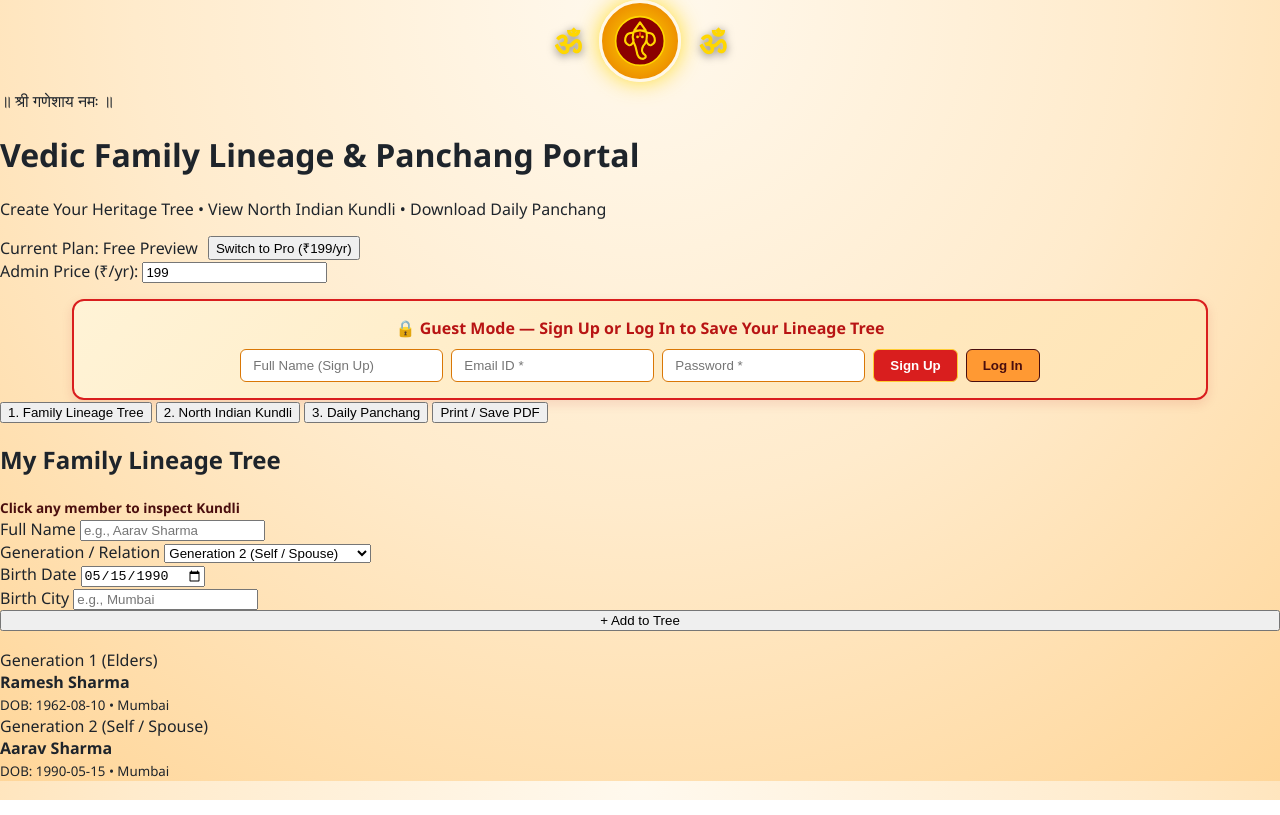
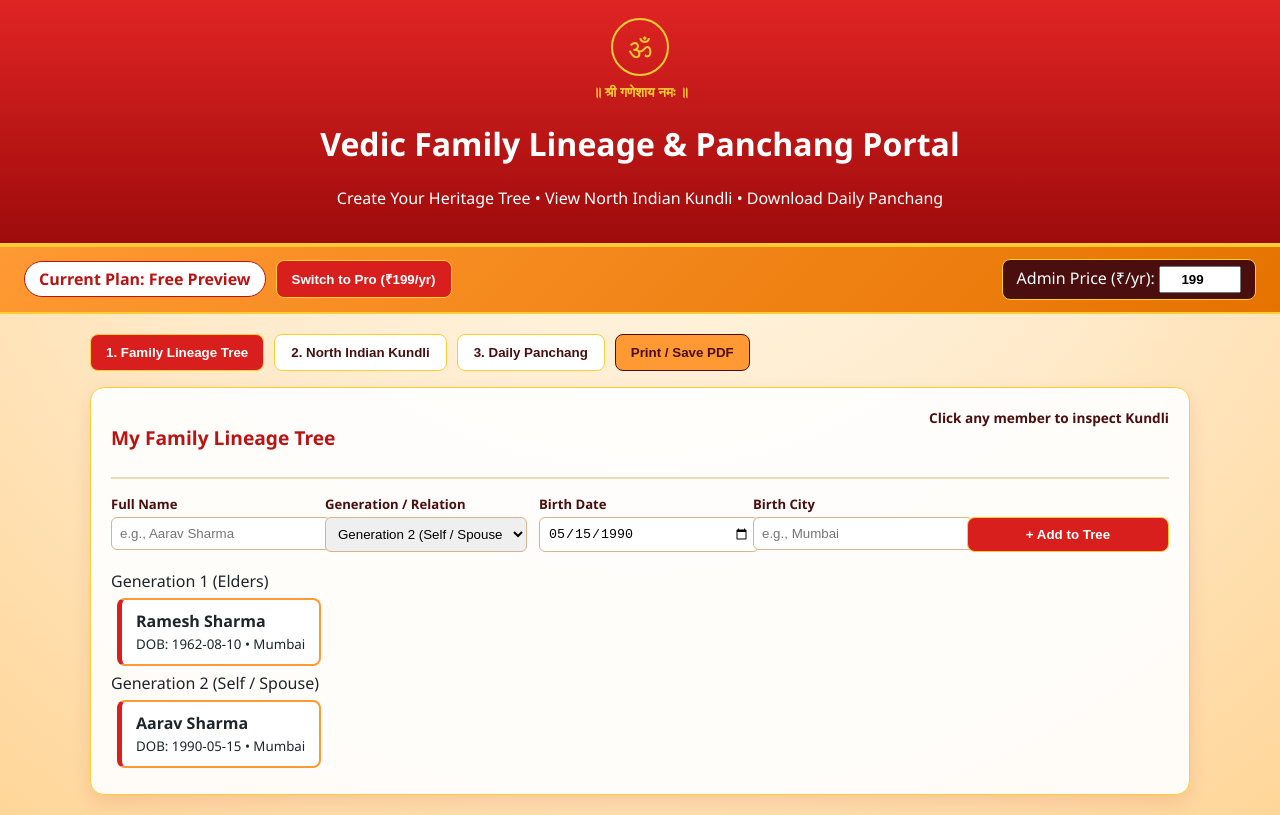
Before and after one commit to manojbhardwajtree/public-vedic-portal, a plain HTML site: page index.html in a window 1280 px wide. Drawn offline with Linux system fonts and the light colour scheme.

Commit message:
Add files via upload

```diff
--- a/index.html
+++ b/index.html
@@ -4,11 +4,9 @@
   <meta charset="UTF-8" />
   <meta name="viewport" content="width=device-width, initial-scale=1.0" />
   <title>Shree Ganeshaya Namah | Public Vedic Lineage & Panchang Portal</title>
-  <link id="shreeIcon" rel="icon" type="image/png">
-  <script>document.addEventListener("DOMContentLoaded",()=>{const c=document.createElement("canvas");c.width=c.height=64;const x=c.getContext("2d");x.fillStyle="#B30000";x.beginPath();x.arc(32,32,30,0,7);x.fill();x.lineWidth=4;x.strokeStyle="#FFD700";x.stroke();x.font="bold 34px serif";x.fillStyle="#FFD700";x.textAlign="center";x.textBaseline="middle";x.fillText("ॐ",32,34);document.getElementById("shreeIcon").href=c.toDataURL();});</script>
-  <style>
+ <style>
     body { margin: 0; font-family: 'Segoe UI', Arial, sans-serif; background: radial-gradient(circle at top, #FFF9EE, #FFEBCC, #FFD699); color: #1E242B; }
-    .auspicious-header { background: linear-gradient(180deg, #E02424, #9E0B; color: #FFF; text-align: center; padding: 18px 20px; border-bottom: 4px solid #FFCC33; }
+    .auspicious-header { background: linear-gradient(180deg, #E02424, #9E0B0B); color: #FFF; text-align: center; padding: 18px 20px; border-bottom: 4px solid #FFCC33; }
     .ganesha-emblem { width: 54px; height: 54px; margin: 0 auto 6px; border-radius: 50%; border: 2px solid #FFCC33; display: flex; align-items: center; justify-content: center; font-size: 28px; color: #FFCC33; }
     .mantra-banner { color: #FFCC33; font-weight: 700; font-size: 0.85rem; }
     .saffron-silk-bar { background: linear-gradient(135deg, #FF9933, #E67300); border-bottom: 2px solid #FFCC33; padding: 12px 24px; display: flex; flex-wrap: wrap; justify-content: space-between; align-items: center; gap: 10px; }
@@ -39,7 +37,7 @@
   <!-- 1. AUSPICIOUS BRIGHT RED & LORD GANESHA HEADER -->
   <header class="auspicious-header">
     <div class="ganesha-crest">
-<div style="display:flex;align-items:center;justify-content:center;gap:18px;margin:0 auto 8px;"><span style="font-size:32px;font-weight:900;color:#FFD700;text-shadow:0 2px 8px rgba(0,0,0,0.5);">ॐ</span><div class="ganesha-emblem" title="Shree Ganeshaya Namah" style="width:76px;height:76px;margin:0;border-radius:50%;background:radial-gradient(circle,#FFD700,#E67300);border:3px solid #FFF8E7;display:flex;align-items:center;justify-content:center;box-shadow:0 0 22px rgba(255,215,0,0.8);"><svg viewBox="0 0 64 64" width="52" height="52"><circle cx="32" cy="32" r="30" fill="#8B0000" stroke="#FFD700" stroke-width="2"/><path d="M32 9 L25 19 L39 19 Z M22 22 C13 22 11 34 18 37 C22 38 24 34 24 30 M42 22 C51 22 53 34 46 37 C42 38 40 34 40 30 M24 21 Q32 17 40 21 Q42 32 36 38 Q32 45 38 49 Q41 52 36 54 Q29 54 28 45 Q27 39 24 33 Q22 27 24 21 Z" fill="none" stroke="#FFD700" stroke-width="2.6" stroke-linecap="round" stroke-linejoin="round"/><circle cx="29" cy="27" r="1.7" fill="#FFD700"/><circle cx="35" cy="27" r="1.7" fill="#FFD700"/><path d="M32 22 V26" stroke="#FF4500" stroke-width="2.2" stroke-linecap="round"/></svg></div><span style="font-size:32px;font-weight:900;color:#FFD700;text-shadow:0 2px 8px rgba(0,0,0,0.5);">ॐ</span></div>
+      <div class="ganesha-emblem" title="Lord Ganesha">ॐ</div>
       <div class="mantra-banner">॥ श्री गणेशाय नमः ॥</div>
     </div>
     <h1 class="portal-title">Vedic Family Lineage &amp; Panchang Portal</h1>
@@ -60,23 +58,7 @@
       <input type="number" id="adminPriceInput" value="199" min="0" onchange="updateAdminPrice()" />
     </div>
   </section>
- <div id="pubAuthBar" style="max-width:1100px;margin:16px auto 0;padding:16px;background:linear-gradient(135deg,#FFF3D6,#FFE4B5);border:2px solid #D91E1E;border-radius:12px;box-shadow:0 4px 12px rgba(184,20,20,0.12);text-align:center;">
-    <div id="pubAuthStatus" style="font-weight:800;font-size:1rem;color:#B81414;margin-bottom:10px;">🔒 Guest Mode — Sign Up or Log In to Save Your Lineage Tree</div>
-    <div id="pubAuthInputs" style="display:flex;flex-wrap:wrap;gap:8px;justify-content:center;align-items:center;">
-      <input id="pubName" type="text" placeholder="Full Name (Sign Up)" style="padding:8px 12px;border:1px solid #D97706;border-radius:6px;background:#FFF;">
-      <input id="pubEmail" type="email" placeholder="Email ID *" style="padding:8px 12px;border:1px solid #D97706;border-radius:6px;background:#FFF;">
-      <input id="pubPass" type="password" placeholder="Password *" style="padding:8px 12px;border:1px solid #D97706;border-radius:6px;background:#FFF;">
-      <button type="button" onclick="pubAuth('signup')" style="padding:8px 16px;background:#D91E1E;color:#FFF;border:1px solid #FFCC33;border-radius:6px;font-weight:700;cursor:pointer;">Sign Up</button>
-      <button type="button" onclick="pubAuth('login')" style="padding:8px 16px;background:#FF9933;color:#4A0E0E;border:1px solid #4A0E0E;border-radius:6px;font-weight:800;cursor:pointer;">Log In</button>
-    </div>
-    <button id="pubLogoutBtn" type="button" onclick="pubLogout()" style="display:none;margin:8px auto 0;padding:8px 16px;background:#4A0E0E;color:#FFF;border:none;border-radius:6px;font-weight:700;cursor:pointer;">Sign Out</button>
-  </div>
-  <script>
-  function pubRender(){const u=JSON.parse(localStorage.getItem('pubVedicUser')||'null');document.getElementById('pubAuthStatus').textContent=u?'🙏 Welcome, '+u.name+' ('+u.email+')':'🔒 Guest Mode — Sign Up or Log In to Save Your Lineage Tree';document.getElementById('pubAuthInputs').style.display=u?'none':'flex';document.getElementById('pubLogoutBtn').style.display=u?'inline-block':'none';}
-  function pubAuth(m){const n=document.getElementById('pubName').value.trim(),e=document.getElementById('pubEmail').value.trim().toLowerCase(),p=document.getElementById('pubPass').value,db=JSON.parse(localStorage.getItem('pubVedicDB')||'{}');if(!e||!p)return alert('Please enter Email and Password.');if(m==='signup'){if(!n)return alert('Please enter your Full Name to Sign Up.');db[e]={name:n,email:e,pass:p};localStorage.setItem('pubVedicDB',JSON.stringify(db));localStorage.setItem('pubVedicUser',JSON.stringify({name:n,email:e}));}else{if(!db[e]||db[e].pass!==p)return alert('Invalid Email or Password. Please Sign Up first.');localStorage.setItem('pubVedicUser',JSON.stringify({name:db[e].name,email:e}));}pubRender();}
-  function pubLogout(){localStorage.removeItem('pubVedicUser');pubRender();}
-  document.addEventListener('DOMContentLoaded',pubRender);
-  </script>
+
   <!-- 3. MAIN WORKSPACE CONTAINER -->
   <main class="container">
 
```
